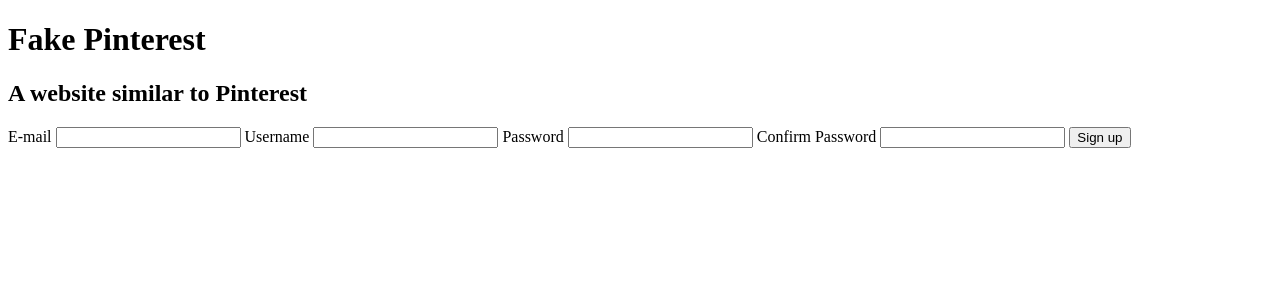
After one commit to ranonbezerra/FakePinterest_Project, a Flask app: page /sign_up in a window 1280 px wide. The commit adds this page. Shown: the top 300 px of the page. Run offline with Flask 3, Linux system fonts and the light colour scheme.

Commit message:
Sign Up page implemented

```diff
--- a/fakepinterest_proj/forms.py
+++ b/fakepinterest_proj/forms.py
@@ -8,7 +8,7 @@
     password = PasswordField('Password', validators=[DataRequired()])
     confirmation_button = SubmitField('Sign in')
 
-class FormCreateAccount(FlaskForm):
+class FormSignUp(FlaskForm):
     email = StringField('E-mail', validators=[DataRequired(), Email()])
     username = StringField('Username', validators=[DataRequired()])
     password = PasswordField('Password', validators=[DataRequired(), Length(8,30)])
--- a/fakepinterest_proj/routes.py
+++ b/fakepinterest_proj/routes.py
@@ -1,11 +1,18 @@
 from flask import Flask, render_template, url_for
 from fakepinterest_proj import app
 from flask_login import login_required
+from fakepinterest_proj.forms import FormLogin, FormSignUp
 
 
-@app.route('/')
+@app.route('/', methods=['GET', 'POST'])
 def homepage():
-    return render_template('homepage.html')
+    formlogin = FormLogin()
+    return render_template('homepage.html', form=formlogin)
+
+@app.route('/sign_up', methods=['GET', 'POST'])
+def sign_up():
+    formsignup = FormSignUp()
+    return render_template('sign_up.html', form=formsignup)
 
 @app.route('/profile/<given_user>')
 @login_required
--- a/fakepinterest_proj/templates/homepage.html
+++ b/fakepinterest_proj/templates/homepage.html
@@ -15,7 +15,26 @@
         {% block body %}
 
         <h1>Fake Pinterest</h1>
-        <h2>Second Line</h2>
+        <h2>A website similar to Pinterest</h2>
+
+
+        {% block form %}
+        <form method="POST">
+
+
+
+            {{ form.csrf_token }}
+            {{ form.email.label() }}
+            {{ form.email() }}
+
+            {{ form.password.label() }}
+            {{ form.password() }}
+
+            {{ form.confirmation_button() }}
+
+        </form>
+        {% endblock %}
+
 
         {% endblock %}
     </body>
--- /dev/null
+++ b/fakepinterest_proj/templates/sign_up.html
@@ -0,0 +1,26 @@
+{% extends "homepage.html" %}
+
+{% block title %}
+    FakePinterest - Sign Up
+{% endblock %}
+
+{% block form %}
+    <form method="POST">
+
+        {{ form.csrf_token }}
+        {{ form.email.label() }}
+        {{ form.email() }}
+
+        {{ form.username.label() }}
+        {{ form.username() }}
+
+        {{ form.password.label() }}
+        {{ form.password() }}
+
+        {{ form.confirm_password.label() }}
+        {{ form.confirm_password() }}
+
+        {{ form.confirmation_button() }}
+
+    </form>
+{% endblock %}
```
